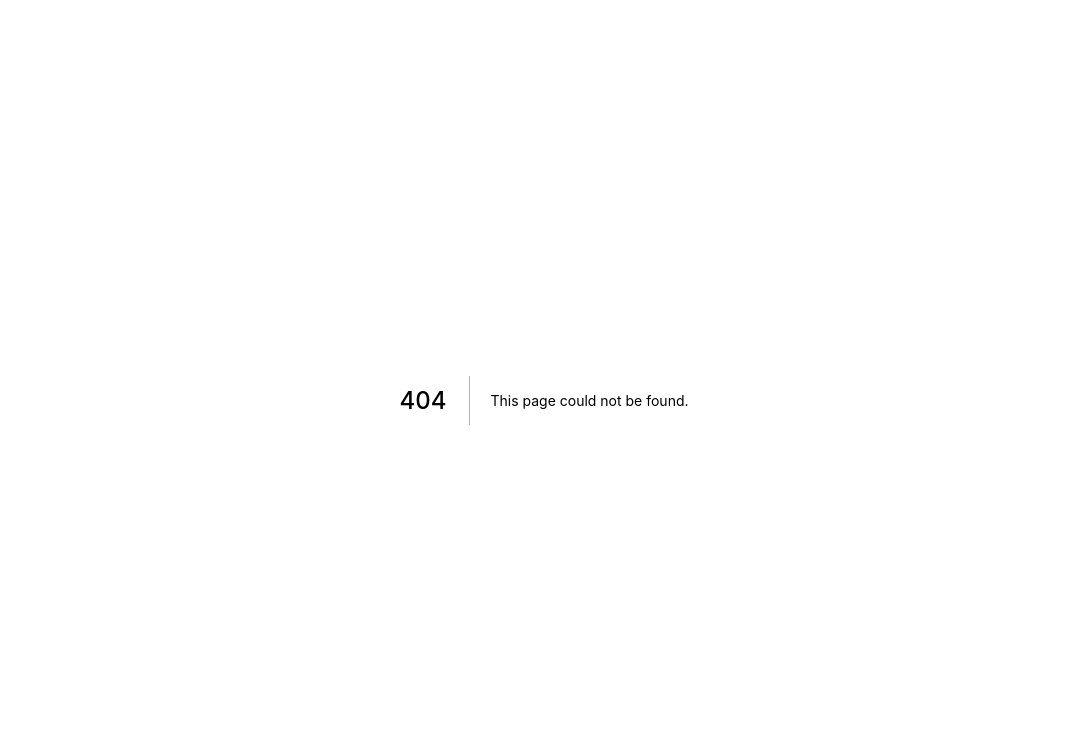
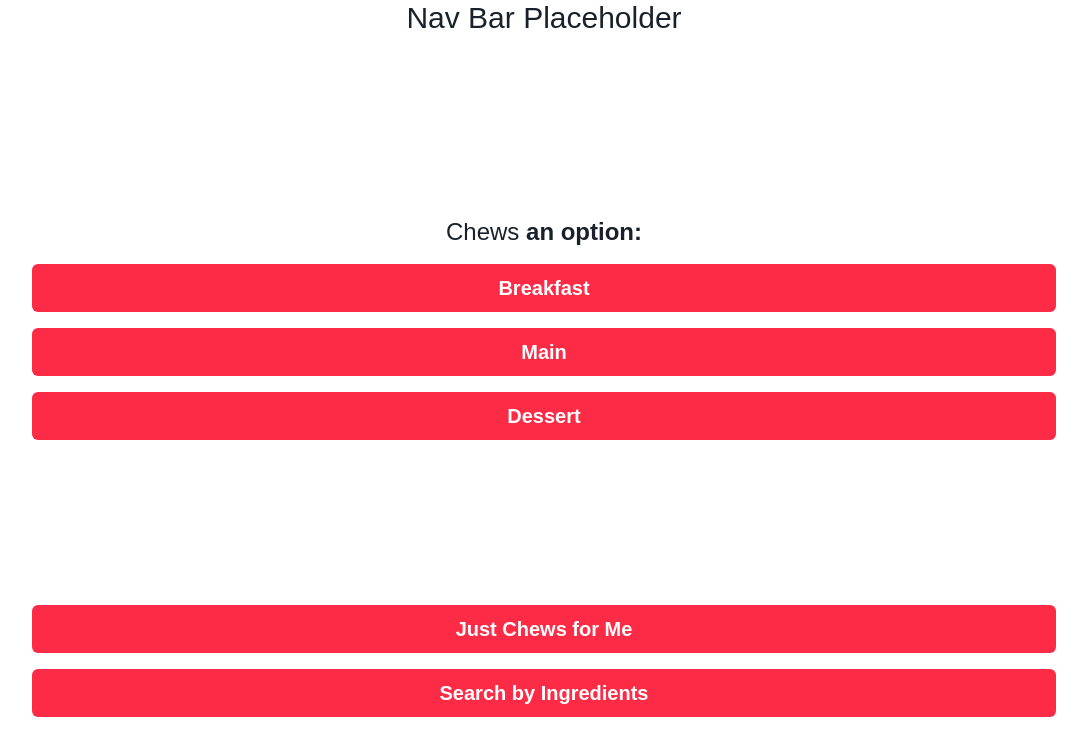
Before and after one commit to simonpartridge86/Chews-App-Frontend, a Next.js app: page /meal-select in a window 1280 px wide. Before the commit this address had no page. Shown: the top 756 px of the page, without its empty margins (96-1183 px from the left). Built offline with nearby package versions, Linux system fonts and the light colour scheme; a web font is replaced by a local one.

Commit message:
Further changes to meal-options page, started refactoring to two pages
Co-authored-by: Kunal Shukla <kun.shukla@gmail.com>

```diff
--- a/components/MainButton.js
+++ b/components/MainButton.js
@@ -7,6 +7,7 @@ Prop Notes:
  - buttonText = whatever text you want to appear on the button
  - onClick = whatever onClick callback function you are passing to this button
  - colorMode = add "light" for white button with red features, otherwise add"dark" for a standard red button
+ - isDisabled = takes boolean to determine whether button is enabled or disable (true = disabled), defaults to false
 */
 
 export default function MainButton({
@@ -15,10 +16,12 @@ export default function MainButton({
   buttonText,
   onClick,
   colorMode,
+  isDisabled,
 }) {
   if (colorMode === "light") {
     return (
       <Button
+        disabled={isDisabled}
         onClick={onClick}
         size={buttonSize}
         fontWeight={"600"}
@@ -45,6 +48,7 @@ export default function MainButton({
   } else if (colorMode === "dark") {
     return (
       <Button
+        disabled={isDisabled}
         onClick={onClick}
         size={buttonSize}
         fontWeight={"600"}
--- a/pages/meal-options.js
+++ /dev/null
@@ -1,68 +0,0 @@
-import MainButton from "../components/MainButton";
-import { Stack, HStack, VStack } from "@chakra-ui/react";
-import { useState } from "react";
-
-import React from "react";
-
-export default function MealOptions() {
-
-    const [mealChoice, setMealChoice] = useState("")
-    function handleClick (meal) {
-        setMealChoice(meal)
-        console.log(mealChoice)
-    }
-
-  return (
-    <div className="h-screen">
-      <nav className="h-1/6 text-center font-permanent-marker text-3xl">
-        Nav Bar Placeholder
-      </nav>
-      <main className="flex flex-col h-5/6 justify-around">
-        <VStack spacing={4} align="center">
-          <h1 className="font-permanent-marker text-center text-2xl">
-            Chews <span className="font-nunito font-bold">an option:</span>
-          </h1>
-          <MainButton
-            buttonText="Breakfast"
-            buttonSize="lg"
-            colorMode="dark"
-            buttonWidth="80%"
-            onClick={() => {handleClick("breakfast")}}
-          />
-          <MainButton
-            buttonText="Main"
-            buttonSize="lg"
-            colorMode="dark"
-            buttonWidth="80%"
-          />
-          <MainButton
-            buttonText="Dessert"
-            buttonSize="lg"
-            colorMode="dark"
-            buttonWidth="80%"
-          />
-        </VStack>
-        <VStack spacing={4} align="center">
-          <MainButton
-            buttonText="Just Chews for Me"
-            buttonSize="lg"
-            colorMode="dark"
-            buttonWidth="80%"
-          />
-          <MainButton
-            buttonText="Search by Ingredients"
-            buttonSize="lg"
-            colorMode="dark"
-            buttonWidth="80%"
-          />
-        </VStack>
-      </main>
-    </div>
-  );
-}
-
-/* PLAN:
-- Make buttons ✅
-- use state to store the breakfast/main/dessert choice
-- disable bottom two buttons if not meal choice has been made
-*/
--- /dev/null
+++ b/pages/meal-select.js
@@ -0,0 +1,100 @@
+import MainButton from "../components/MainButton";
+import { Stack, HStack, VStack } from "@chakra-ui/react";
+import { useState } from "react";
+
+import React from "react";
+
+export default function MealSelect() {
+  const [mealChoice, setMealChoice] = useState("");
+  function handleClick(meal) {
+    setMealChoice(meal);
+    console.log(mealChoice);
+  }
+
+  return (
+    <div className="h-screen">
+      <nav className="h-1/6 text-center font-permanent-marker text-3xl">
+        Nav Bar Placeholder
+      </nav>
+      <main className="flex flex-col h-5/6 justify-around">
+        <VStack spacing={4} align="center">
+          <h1 className="font-permanent-marker text-center text-2xl">
+            Chews <span className="font-nunito font-bold">an option:</span>
+          </h1>
+          <MainButton
+            buttonText="Breakfast"
+            buttonSize="lg"
+            colorMode="dark"
+            buttonWidth="80%"
+            onClick={() => {
+              handleClick("breakfast");
+            }}
+          />
+          <MainButton
+            buttonText="Main"
+            buttonSize="lg"
+            colorMode="dark"
+            buttonWidth="80%"
+            onClick={() => {
+              handleClick("main");
+            }}
+          />
+          <MainButton
+            buttonText="Dessert"
+            buttonSize="lg"
+            colorMode="dark"
+            buttonWidth="80%"
+            onClick={() => {
+              handleClick("dessert");
+            }}
+          />
+        </VStack>
+        <VStack spacing={4} align="center">
+          {mealChoice === "" ? (
+            <>
+              <MainButton
+                isDisabled={true}
+                buttonText="Just Chews for Me"
+                buttonSize="lg"
+                colorMode="dark"
+                buttonWidth="80%"
+              />
+              <MainButton
+                isDisabled={true}
+                buttonText="Search by Ingredients"
+                buttonSize="lg"
+                colorMode="dark"
+                buttonWidth="80%"
+              />
+            </>
+          ) : (
+            <>
+              <h2>
+                Searching for{" "}
+                {mealChoice.charAt(0).toUpperCase() + mealChoice.slice(1)}
+              </h2>
+              <MainButton
+                buttonText="Just Chews for Me"
+                buttonSize="lg"
+                colorMode="dark"
+                buttonWidth="80%"
+              />
+              <MainButton
+                buttonText="Search by Ingredients"
+                buttonSize="lg"
+                colorMode="dark"
+                buttonWidth="80%"
+              />
+            </>
+          )}
+        </VStack>
+      </main>
+    </div>
+  );
+}
+
+/* PLAN:
+- Make buttons ✅
+- use state to store the breakfast/main/dessert choice
+- disable bottom two buttons if not meal choice has been made
+*/
--- /dev/null
+++ b/pages/search-select.js
@@ -0,0 +1,5 @@
+import React from "react";
+
+export default function SearchSelect() {
+  return <div>search-select</div>;
+}
```
